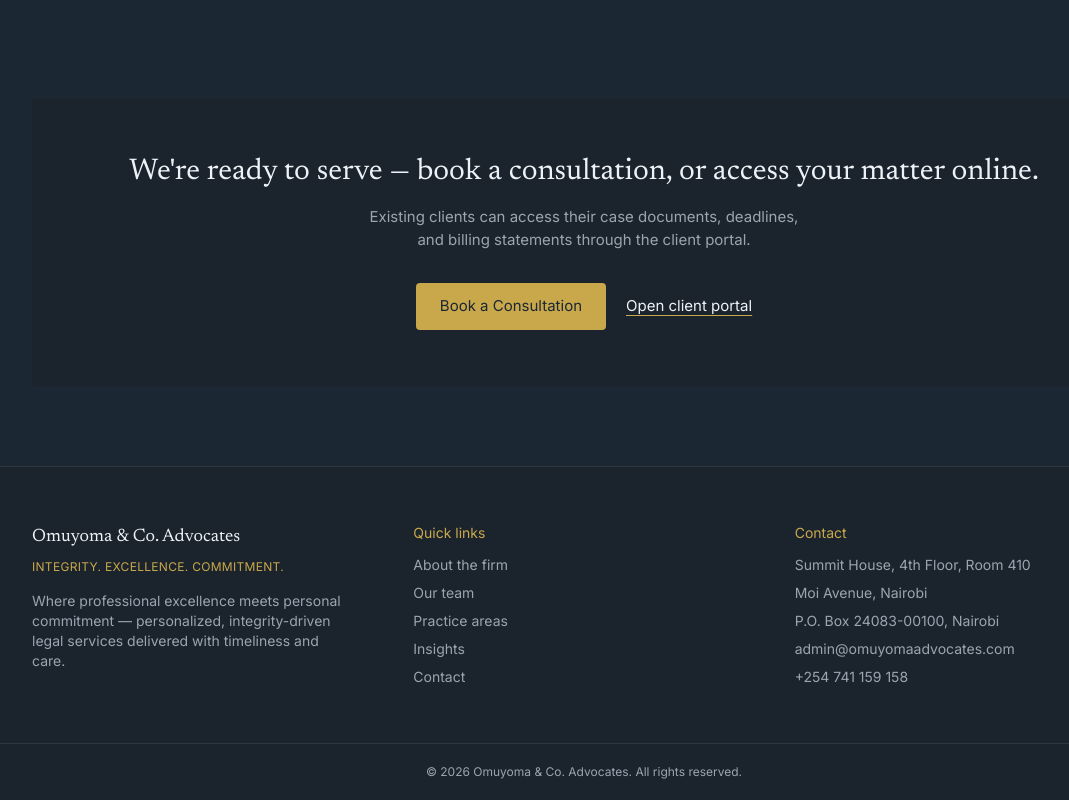
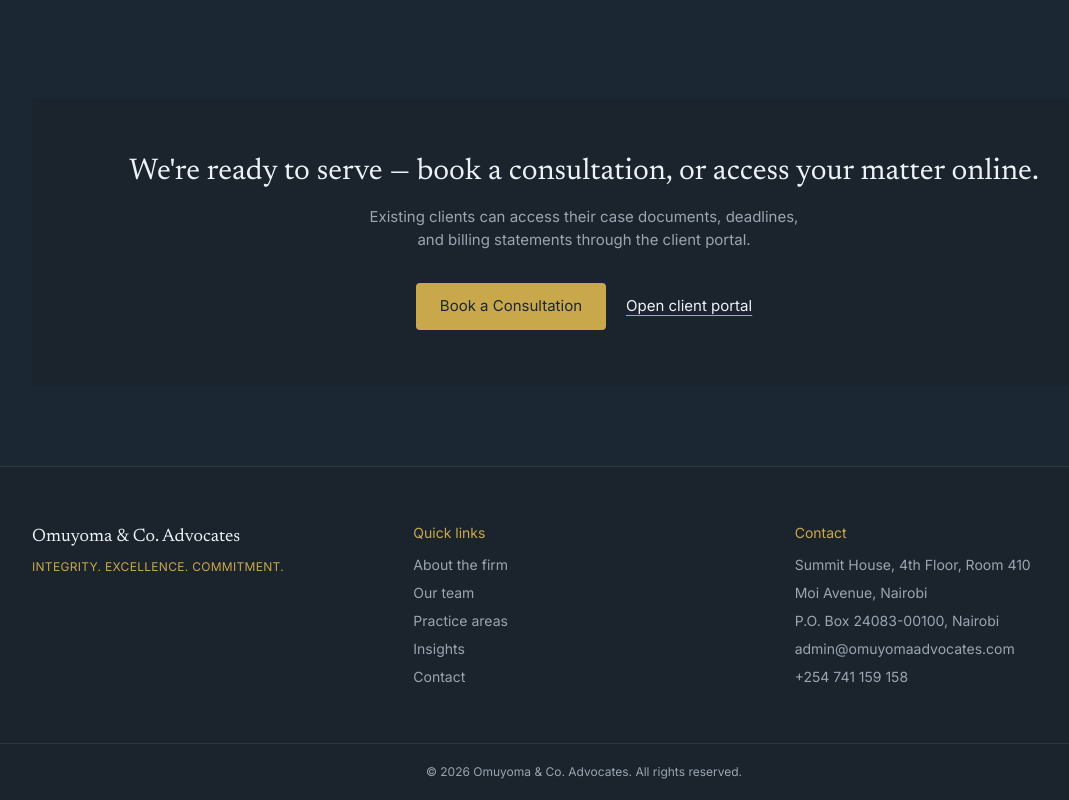
Before and after one commit to esalimbacyberhub-lgtm/omuyoma-website, a React (Vite) app: page / in a window 1280 px wide. Shown: the part 1879-2679 px from the top of the page, without its empty margins (56-1125 px from the left). Built offline with nearby package versions, Linux system fonts and the light colour scheme.

Commit message:
Remove descriptive tagline paragraph from footer

```diff
--- a/src/components/Footer.tsx
+++ b/src/components/Footer.tsx
@@ -8,10 +8,6 @@ export default function Footer() {
           <p className="font-[family-name:var(--font-display)] text-lg">Omuyoma & Co. Advocates</p>
           <p className="mt-2 text-xs uppercase tracking-wide text-[var(--color-gold)]">
             Integrity. Excellence. Commitment.
-          </p>
-          <p className="mt-4 max-w-xs text-sm text-[var(--color-muted)]">
-            Where professional excellence meets personal commitment — personalized,
-            integrity-driven legal services delivered with timeliness and care.
           </p>
         </div>
 
```
